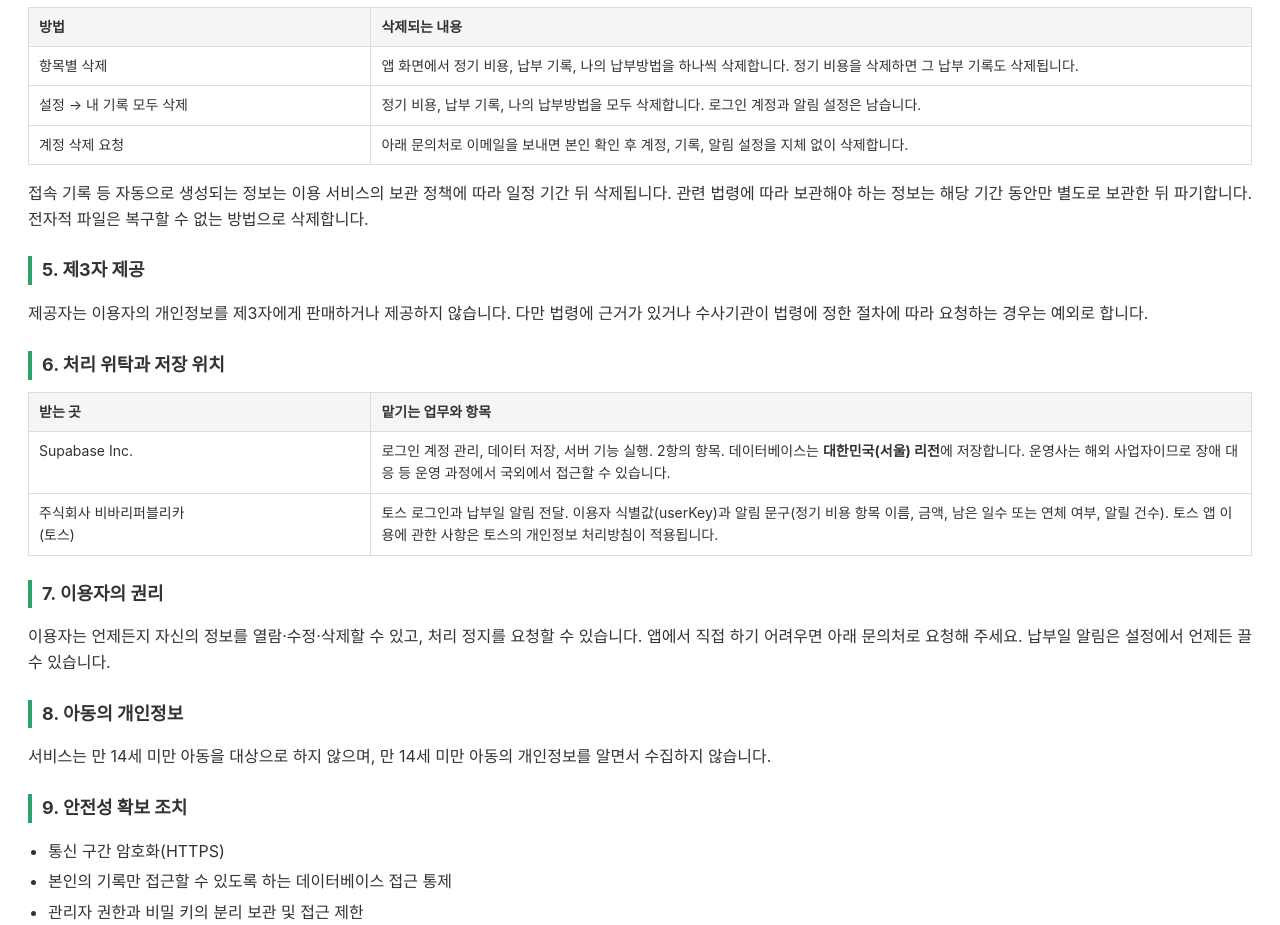
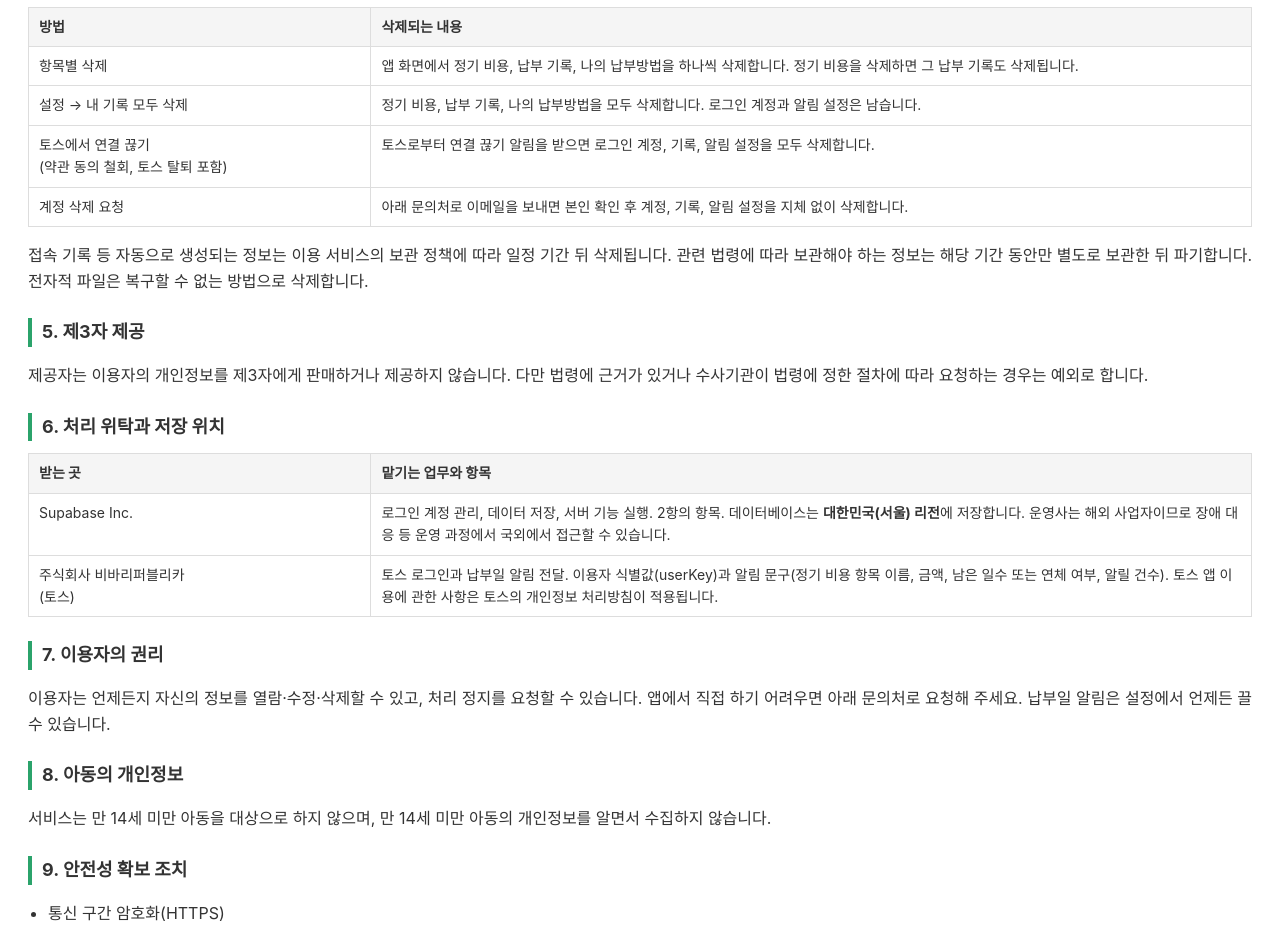
Before and after one commit to wizand02/wiz, a plain HTML site: page feebuddy_miniapp_privacy.html in a window 1280 px wide. Shown: the part 1231-2156 px from the top of the page. Drawn offline with Linux system fonts and the light colour scheme.

Commit message:
꼬박꼬박 미니앱 처리방침: 토스 연결 끊기 시 자동 삭제 추가
Co-Authored-By: Claude Sonnet 5.5 <noreply@anthropic.com>

```diff
--- a/feebuddy_miniapp_privacy.html
+++ b/feebuddy_miniapp_privacy.html
@@ -68,6 +68,7 @@
         <tr><th style="width:28%">방법</th><th>삭제되는 내용</th></tr>
         <tr><td>항목별 삭제</td><td>앱 화면에서 정기 비용, 납부 기록, 나의 납부방법을 하나씩 삭제합니다. 정기 비용을 삭제하면 그 납부 기록도 삭제됩니다.</td></tr>
         <tr><td>설정 → 내 기록 모두 삭제</td><td>정기 비용, 납부 기록, 나의 납부방법을 모두 삭제합니다. 로그인 계정과 알림 설정은 남습니다.</td></tr>
+        <tr><td>토스에서 연결 끊기<br>(약관 동의 철회, 토스 탈퇴 포함)</td><td>토스로부터 연결 끊기 알림을 받으면 로그인 계정, 기록, 알림 설정을 모두 삭제합니다.</td></tr>
         <tr><td>계정 삭제 요청</td><td>아래 문의처로 이메일을 보내면 본인 확인 후 계정, 기록, 알림 설정을 지체 없이 삭제합니다.</td></tr>
     </table>
     <p>접속 기록 등 자동으로 생성되는 정보는 이용 서비스의 보관 정책에 따라 일정 기간 뒤 삭제됩니다. 관련 법령에 따라 보관해야 하는 정보는 해당 기간 동안만 별도로 보관한 뒤 파기합니다. 전자적 파일은 복구할 수 없는 방법으로 삭제합니다.</p>
```
